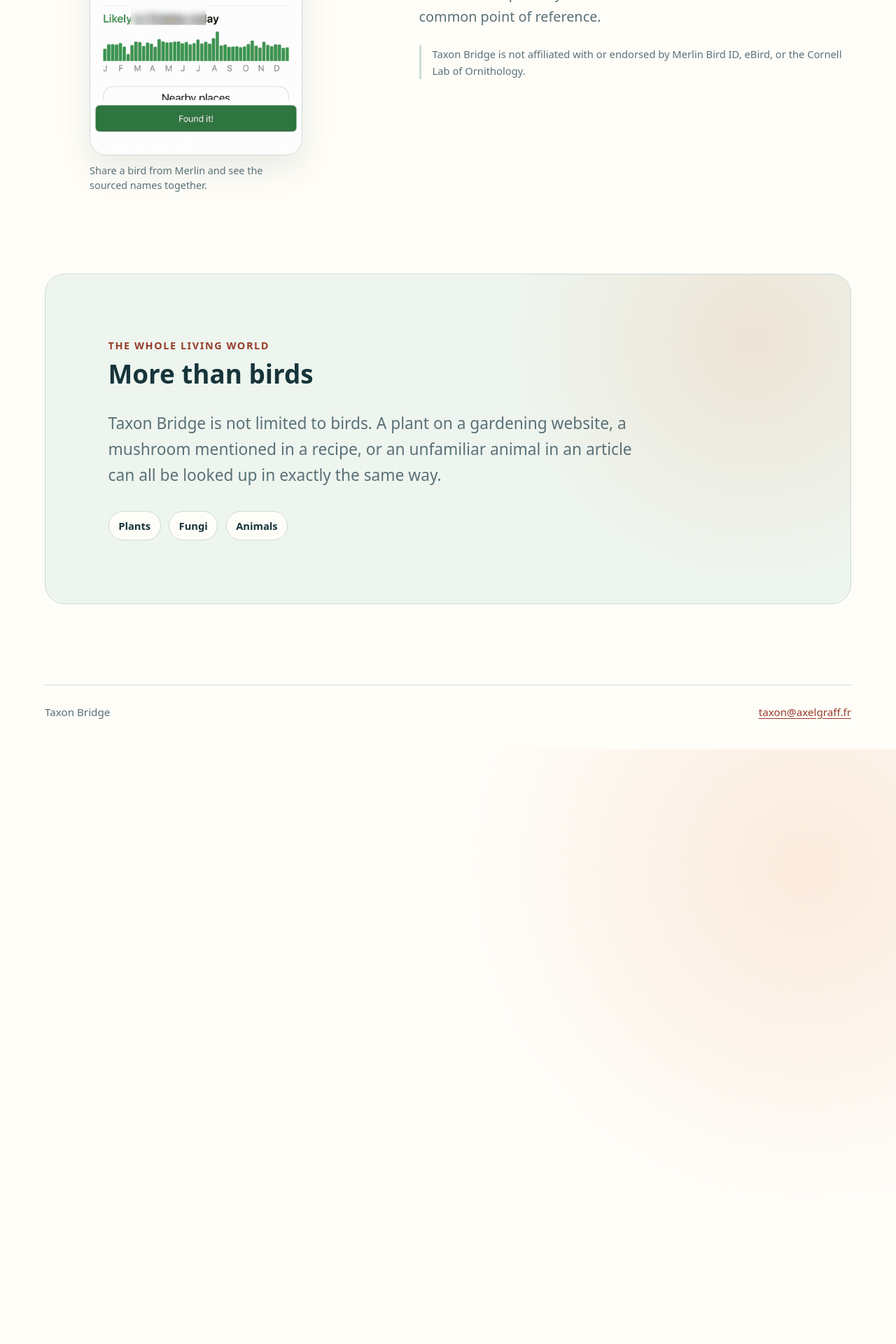
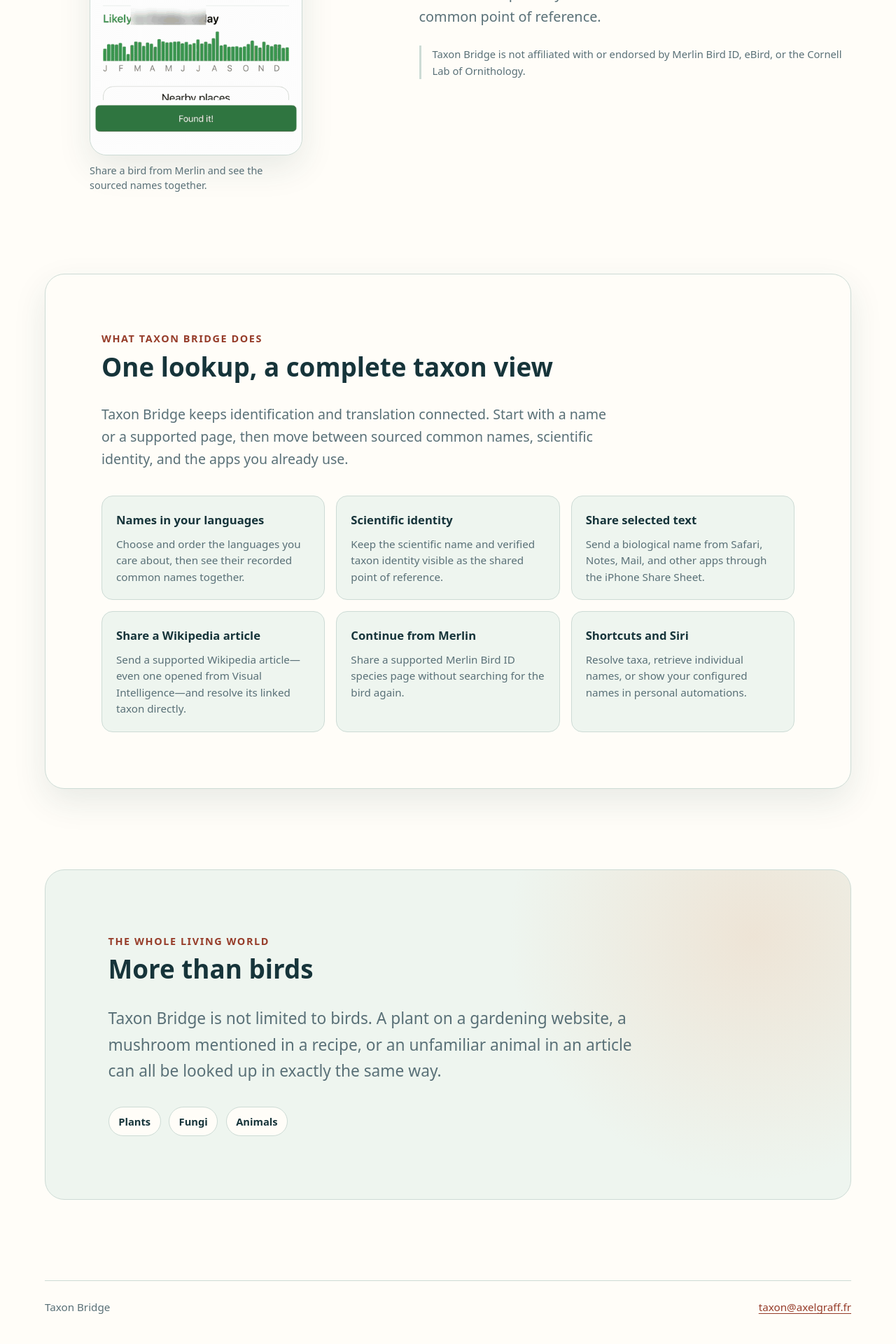
Before and after one commit to axel58170/taxon-site, a Jekyll site: the page built from website/index.md, in a window 1280 px wide. Shown: the part 3158-5078 px from the top of the page at 70% size. Built offline with Jekyll 4.4.1, drawn with Linux system fonts in a browser that asks for light colours.

Commit message:
Document Wikipedia handoff and app features (#16)
Co-authored-by: Axel Graff <axelgraff@gmail.com>

```diff
--- a/website/assets/site.css
+++ b/website/assets/site.css
@@ -200,6 +200,7 @@
 
 .birding-story,
 .workflow-section,
+.features-section,
 .beyond-birds {
   margin-block: clamp(4rem, 9vw, 8rem);
 }
@@ -216,6 +217,7 @@
 
 .section-copy h2,
 .workflow-copy h2,
+.features-heading h2,
 .beyond-birds h2 {
   margin-top: 0;
 }
@@ -310,6 +312,53 @@
   padding-left: 1rem;
   border-left: 3px solid var(--line);
   font-size: 0.92rem;
+}
+
+.features-section {
+  padding: clamp(2.5rem, 7vw, 5rem);
+  border: 1px solid var(--line);
+  border-radius: 1.75rem;
+  background: var(--surface);
+  box-shadow: var(--shadow);
+}
+
+.features-heading {
+  max-width: 46rem;
+}
+
+.features-heading > p:not(.eyebrow) {
+  color: var(--muted);
+  font-size: clamp(1.08rem, 2vw, 1.22rem);
+}
+
+.feature-list {
+  display: grid;
+  grid-template-columns: repeat(3, minmax(0, 1fr));
+  gap: 1rem;
+  margin: 2.25rem 0 0;
+  padding: 0;
+  list-style: none;
+}
+
+.feature-list li {
+  display: grid;
+  align-content: start;
+  gap: 0.55rem;
+  padding: 1.25rem;
+  border: 1px solid var(--line);
+  border-radius: 1rem;
+  background: var(--soft);
+}
+
+.feature-list strong {
+  color: var(--ink);
+  font-size: 1.04rem;
+}
+
+.feature-list span {
+  color: var(--muted);
+  font-size: 0.95rem;
+  line-height: 1.55;
 }
 
 .beyond-birds {
@@ -429,6 +478,12 @@
   margin: 0;
 }
 
+@media (max-width: 64rem) {
+  .feature-list {
+    grid-template-columns: repeat(2, minmax(0, 1fr));
+  }
+}
+
 @media (max-width: 44rem) {
   .site-header,
   .site-footer {
@@ -465,6 +520,10 @@
   .workflow-section-reversed .feature-media {
     order: 2;
   }
+
+  .feature-list {
+    grid-template-columns: 1fr;
+  }
 }
 
 @media (prefers-color-scheme: dark) {
--- a/website/index.md
+++ b/website/index.md
@@ -77,6 +77,27 @@
 
 </section>
 
+<section class="features-section" aria-labelledby="features-title">
+  <div class="features-heading" markdown="1">
+
+<p class="eyebrow">What Taxon Bridge does</p>
+
+## One lookup, a complete taxon view {#features-title}
+
+Taxon Bridge keeps identification and translation connected. Start with a name or a supported page, then move between sourced common names, scientific identity, and the apps you already use.
+
+  </div>
+
+  <ul class="feature-list">
+    <li><strong>Names in your languages</strong><span>Choose and order the languages you care about, then see their recorded common names together.</span></li>
+    <li><strong>Scientific identity</strong><span>Keep the scientific name and verified taxon identity visible as the shared point of reference.</span></li>
+    <li><strong>Share selected text</strong><span>Send a biological name from Safari, Notes, Mail, and other apps through the iPhone Share Sheet.</span></li>
+    <li><strong>Share a Wikipedia article</strong><span>Send a supported Wikipedia article—even one opened from Visual Intelligence—and resolve its linked taxon directly.</span></li>
+    <li><strong>Continue from Merlin</strong><span>Share a supported Merlin Bird ID species page without searching for the bird again.</span></li>
+    <li><strong>Shortcuts and Siri</strong><span>Resolve taxa, retrieve individual names, or show your configured names in personal automations.</span></li>
+  </ul>
+</section>
+
 <section class="beyond-birds" aria-labelledby="beyond-title" markdown="1">
 
 <p class="eyebrow">The whole living world</p>
```
Also changed, not shown: website/support/index.md (+21 -0 lines).
